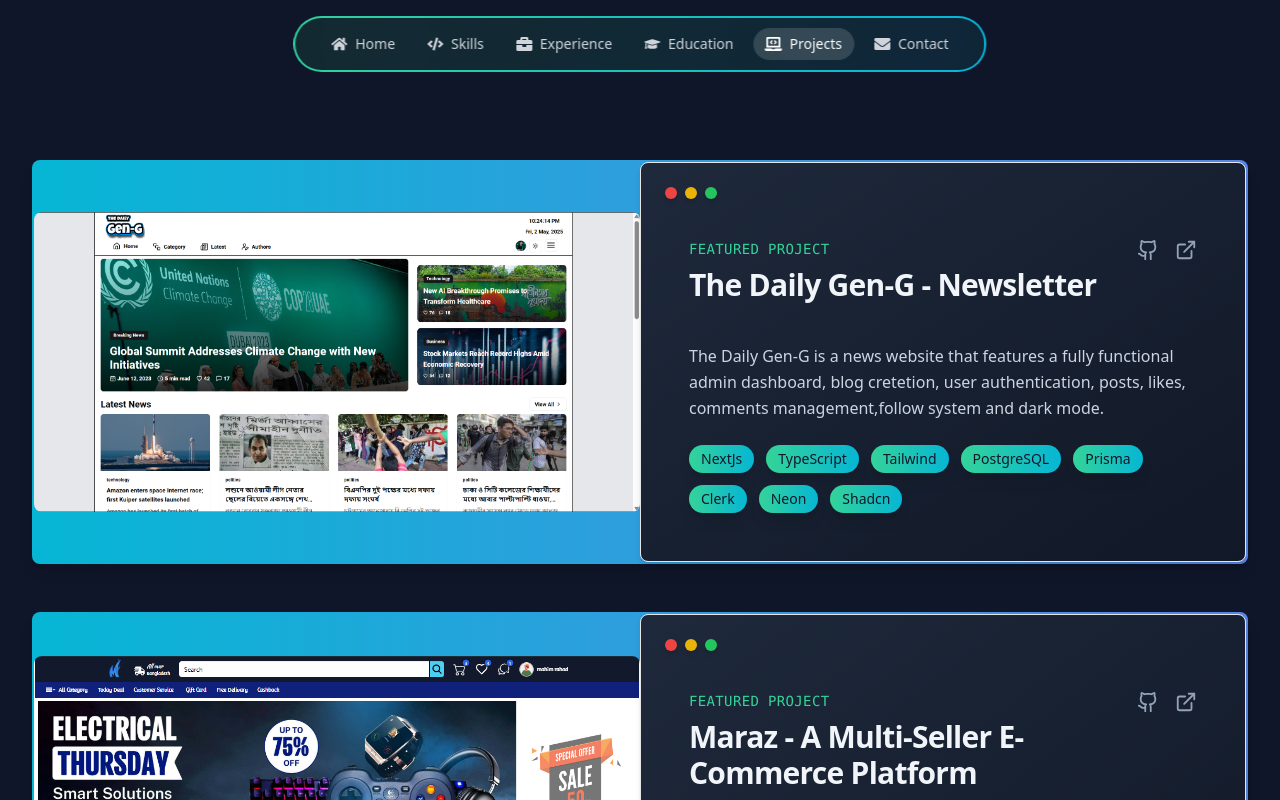
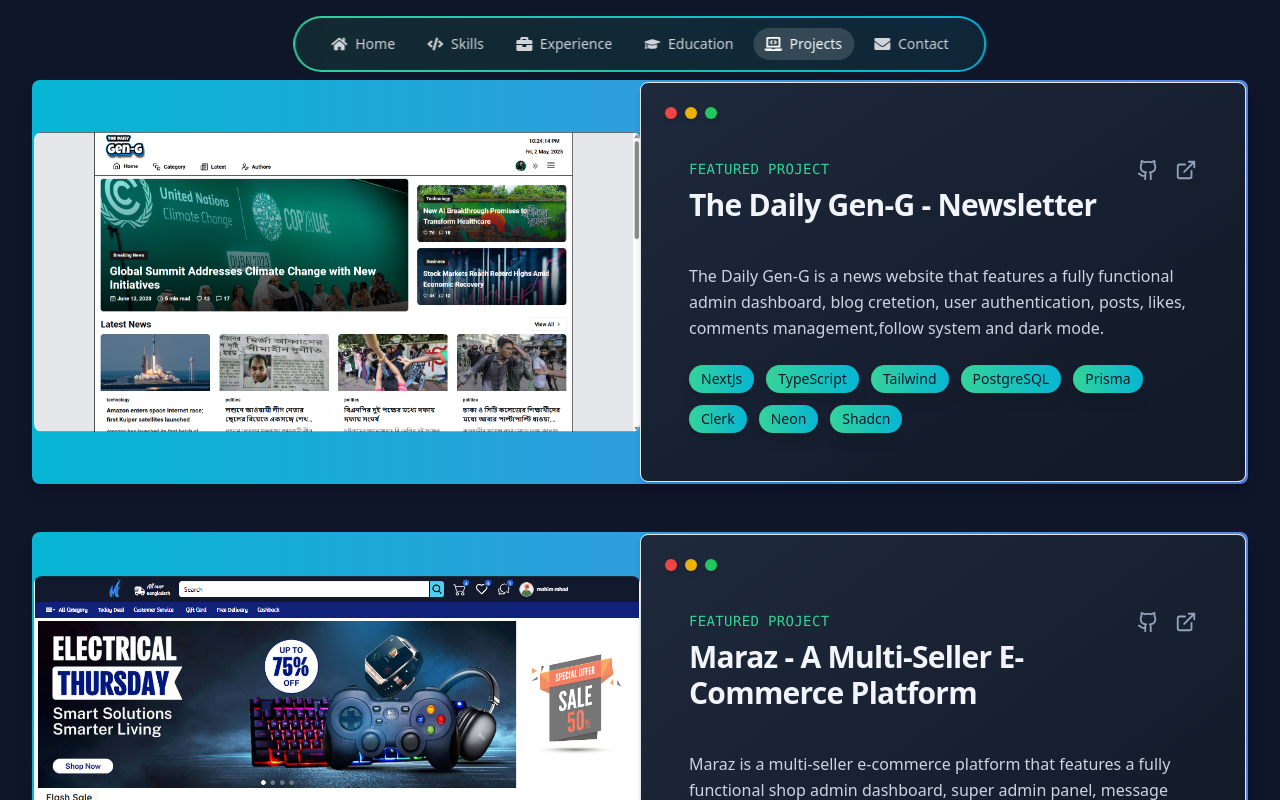
Before and after one commit to MostasirMahim/me, a React (Vite) app: page /projects in a window 1280 px wide. Shown: the top 800 px of the page. Built offline with nearby package versions, Linux system fonts and the light colour scheme.

Commit message:
Updated Aug 1

```diff
--- a/src/components/Contact.jsx
+++ b/src/components/Contact.jsx
@@ -49,7 +49,7 @@
   };
 
   return (
-    <main className="pt-10 sm:pt-24 lg:pt-[0rem] bg-[#0f1629] text-white min-h-screen">
+    <main className="pt-20 lg:pt-[0rem] bg-[#0f1629] text-white min-h-screen">
 
       <section className="hero min-h-screen flex items-center relative px-4 sm:px-6 lg:px-8">
         <div className="container mx-auto">
--- a/src/components/Education.jsx
+++ b/src/components/Education.jsx
@@ -30,7 +30,7 @@
   ];
 
   return (
-    <section className="min-h-screen bg-[#0f1629] py-40">
+    <section className="min-h-screen bg-[#0f1629] pt-20">
       <div className="max-w-5xl mx-auto px-4">
       <h2 className="sm:hidden text-4xl py-10 text-center md:text-6xl font-extrabold text-transparent bg-gradient-to-br from-green-400 via-sky-400 to-green-500 bg-clip-text">
           My Academic Journey
--- a/src/components/Projects.jsx
+++ b/src/components/Projects.jsx
@@ -144,7 +144,7 @@
   ];
 
   return (
-    <div className="pt-40 min-h-screen bg-[#0f1629] p-8 text-slate-100 ">
+    <div className="pt-20 min-h-screen bg-[#0f1629] p-8 text-slate-100 ">
       <h2 className="sm:hidden text-4xl py-4 mb-2 text-center md:text-6xl font-extrabold text-transparent bg-gradient-to-br from-green-400 via-sky-400 to-green-500 bg-clip-text">
         My Projects
       </h2>
```
